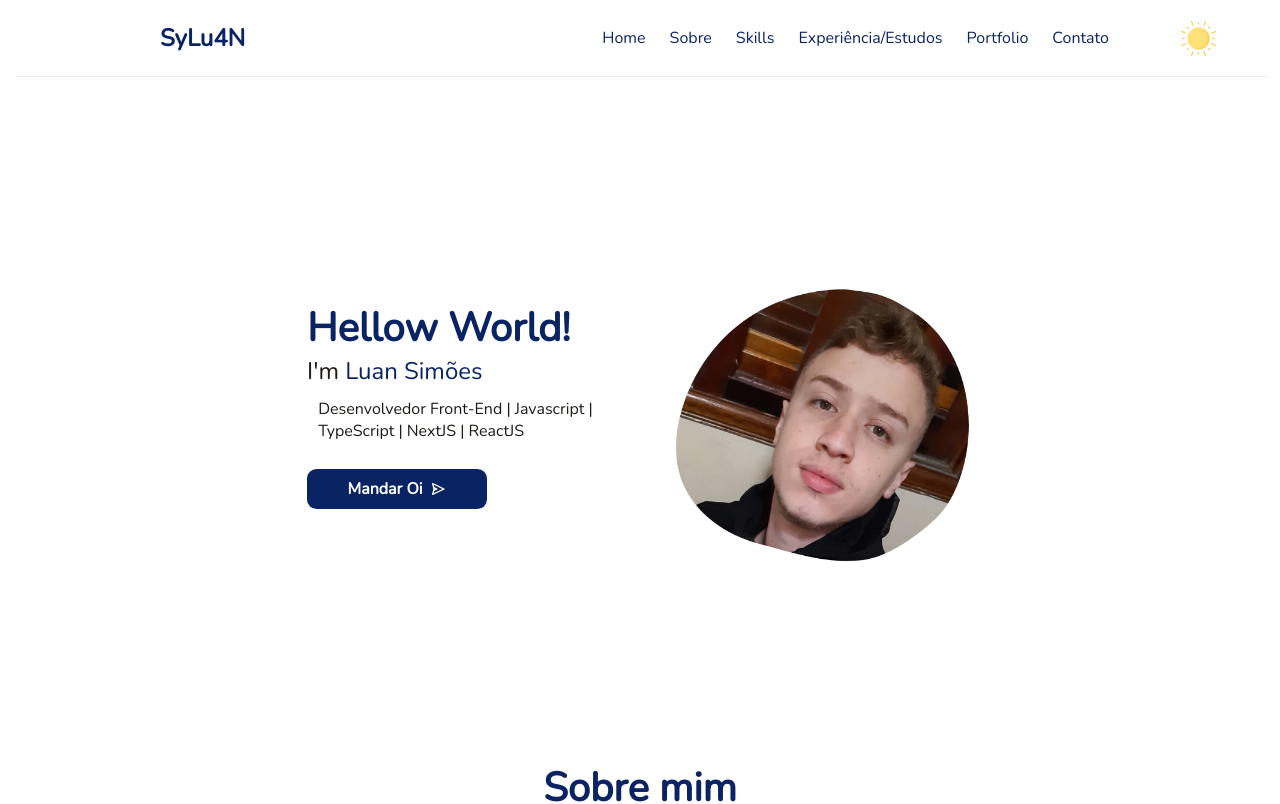
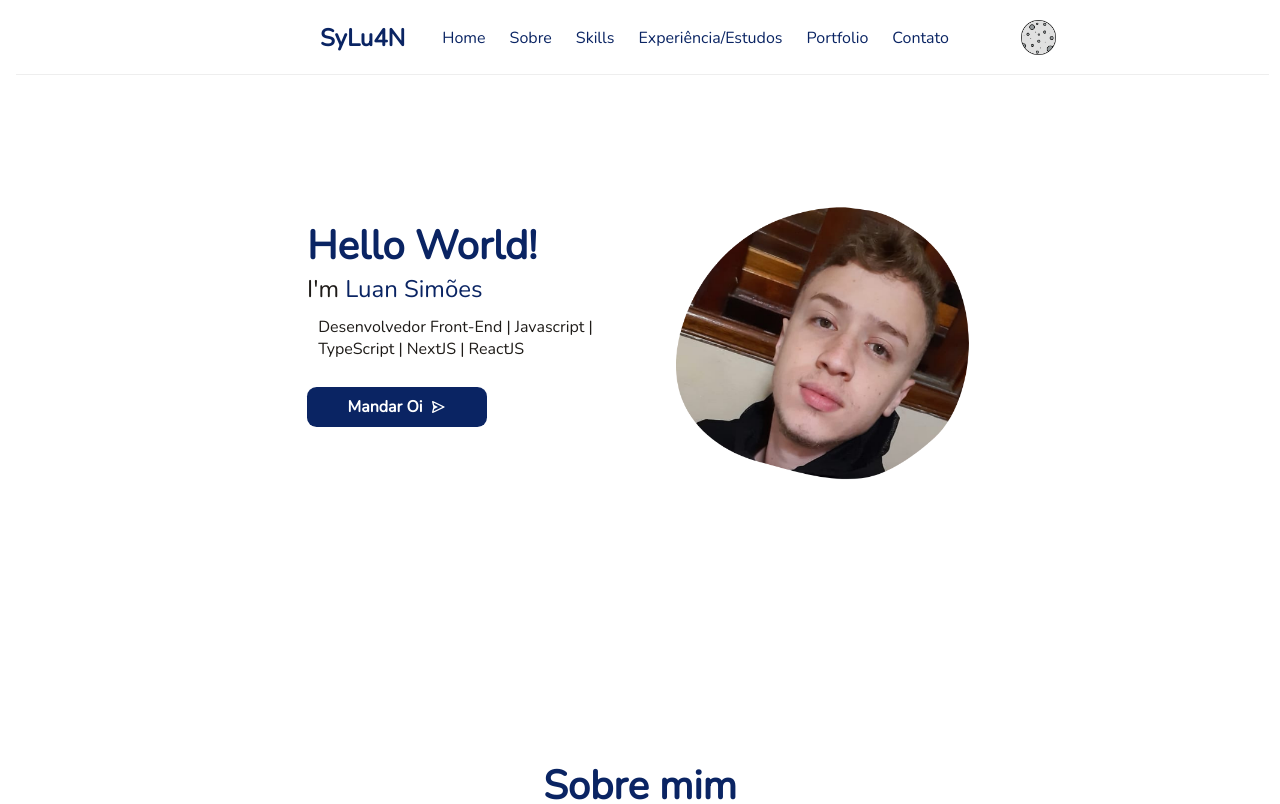
Before and after one commit to SyLu4N/myportfolio, a Next.js app: page / in a window 1280 px wide. Shown: the top 804 px of the page. Built offline with nearby package versions, Linux system fonts and the light colour scheme.

Commit message:
finalizando header

```diff
--- a/src/components/Footer/index.tsx
+++ b/src/components/Footer/index.tsx
@@ -11,7 +11,7 @@ export function Footer(): JSX.Element {
           <h1>Iniciar um projeto</h1>
           <p>
             Se interessou no meu trabalho? <br />
-            Vamos marca uma conversa.
+            Vamos marcar uma conversa.
           </p>
           <a href="mailto:luaan.carlos@hotmail.com">Vamos fazer acontecer</a>
         </div>
--- a/src/components/Header/index.tsx
+++ b/src/components/Header/index.tsx
@@ -1,6 +1,6 @@
 import Image from 'next/image';
 import { useEffect } from 'react';
-import { Container } from './styles';
+import { Container, Padding } from './styles';
 
 interface HeaderProps {
   theme: string;
@@ -23,18 +23,20 @@ export function Header({ theme, setTheme }: HeaderProps): JSX.Element {
     const header = document.querySelector('header') as HTMLElement;
 
     function positionScroll(): void {
-      if (window.scrollY > 50) {
+      if (window.scrollY > 200) {
         const atualPosicao = window.scrollY;
+        header.classList.remove('animationHeaderDow');
+        header.classList.remove('animationHeaderUp');
 
-        if (atualPosicao > ultimaPosicao) {
-          header.classList.remove('animationHeader');
+        if (atualPosicao < ultimaPosicao) {
+          header.classList.add('animationHeaderUp');
         } else {
-          header.classList.add('animationHeader');
+          header.classList.add('animationHeaderDow');
         }
 
         ultimaPosicao = atualPosicao;
       } else {
-        header.classList.remove('animationHeader');
+        header.classList.remove('animationHeaderShowUp');
       }
     }
 
@@ -42,6 +44,8 @@ export function Header({ theme, setTheme }: HeaderProps): JSX.Element {
   }, []);
 
   return (
+    <>
+      <Padding />
       <Container theme={theme}>
         <p />
         <h1>SyLu4N</h1>
@@ -54,15 +58,16 @@ export function Header({ theme, setTheme }: HeaderProps): JSX.Element {
           <a href="#contato">Contato</a>
           <div>
             <Image
-            src={theme === 'dark' ? '/assets/moon.png' : '/assets/sun.png'}
+              src={theme === 'ligth' ? '/assets/moon.png' : '/assets/sun.png'}
               width={35}
               height={35}
-            alt="Imagem de uma lua"
+              alt={theme === 'ligth' ? 'Imagem de uma Lua' : 'Imagem de um Sol'}
               // eslint-disable-next-line react/jsx-no-bind
               onClick={handleTheme}
             />
           </div>
         </nav>
       </Container>
+    </>
   );
 }
--- a/src/components/Header/styles.ts
+++ b/src/components/Header/styles.ts
@@ -3,6 +3,10 @@ import styled from 'styled-components';
 interface ContainerProps {
   theme: string;
 }
+
+export const Padding = styled.div`
+  height: 75px;
+`;
 
 export const Container = styled.header<ContainerProps>`
   display: flex;
@@ -10,15 +14,16 @@ export const Container = styled.header<ContainerProps>`
   align-items: center;
   font-size: 1.2rem;
 
-  padding: 1.3rem 0rem;
+  height: 75px;
+  padding: 0 10rem;
   background-color: var(--background);
   z-index: 2;
+  transition: background-color 600ms;
 
-  position: relative;
+  position: fixed;
   top: 0;
   left: 0;
   right: 0;
-  transition: all 400ms;
 
   p {
     position: absolute;
@@ -87,4 +92,16 @@ export const Container = styled.header<ContainerProps>`
       margin-top: 0%;
     }
   }
+
+  @keyframes headerBaixo {
+    0% {
+      margin-top: 0%;
+      position: fixed;
+    }
+
+    100% {
+      margin-top: -20%;
+      position: fixed;
+    }
+  }
 `;
--- a/src/components/Welcome/index.tsx
+++ b/src/components/Welcome/index.tsx
@@ -7,7 +7,7 @@ export function Welcome(): JSX.Element {
   return (
     <Container id="home">
       <div>
-        <h1>Hellow World!</h1>
+        <h1>Hello World!</h1>
         <p>
           I&apos;m <span>Luan Simões</span>
         </p>
--- a/src/components/Welcome/styles.ts
+++ b/src/components/Welcome/styles.ts
@@ -6,8 +6,8 @@ export const Container = styled.div`
   align-items: center;
   gap: 1rem;
 
-  padding-top: 10rem;
-  padding-bottom: 2rem;
+  padding-top: 5rem;
+  padding-bottom: 7rem;
 
   div {
     display: flex;
--- a/src/components/studyWork/Studys/styles.ts
+++ b/src/components/studyWork/Studys/styles.ts
@@ -12,7 +12,7 @@ export const Container = styled.div<ContainerProps>`
 
   transition: all 400ms;
   position: absolute;
-  right: ${({ isWork }) => (isWork === 'Work' ? '3%' : '101%')};
+  left: ${({ isWork }) => (isWork === 'Work' ? '101%' : '3%')};
   top: 0;
   bottom: 0;
 
--- a/src/components/studyWork/Works/styles.ts
+++ b/src/components/studyWork/Works/styles.ts
@@ -13,7 +13,7 @@ export const Container = styled.div<ContainerProps>`
 
   transition: all 400ms;
   position: absolute;
-  left: ${({ isWork }) => (isWork === 'Work' ? '100%' : '3%')};
+  right: ${({ isWork }) => (isWork === 'Work' ? '3%' : '100%')};
   top: 0;
   bottom: 0;
 `;
--- a/src/components/studyWork/index.tsx
+++ b/src/components/studyWork/index.tsx
@@ -30,7 +30,7 @@ export function StudyWork(): JSX.Element {
       </Content>
 
       <AnimaContent>
-        <Works isWork={isWork} /> <Studys isWork={isWork} />
+        <Studys isWork={isWork} /> <Works isWork={isWork} />
       </AnimaContent>
     </Container>
   );
--- a/src/components/studyWork/styles.ts
+++ b/src/components/studyWork/styles.ts
@@ -42,7 +42,7 @@ export const Content = styled.div<ContentProps>`
 
   button[type='submit'] {
     color: var(--title);
-    ${({ isWork }) => isWork === 'Work' && 'filter: opacity(40%)'};
+    ${({ isWork }) => isWork !== 'Study' && 'filter: opacity(40%)'};
   }
 
   h3 button {
--- a/src/styles/globa.ts
+++ b/src/styles/globa.ts
@@ -24,7 +24,7 @@ export const GlobalStyles = createGlobalStyle`
     scroll-behavior: smooth;
 
     body {
-        transition: all 400ms;
+        transition: all 600ms;
         background-color: var(--background);
         padding: 0 10rem;
         scroll-behavior: smooth;
@@ -54,9 +54,17 @@ export const GlobalStyles = createGlobalStyle`
     display: none;
   }
 
-  .animationHeader {
+  .animationHeaderUp {
     position: fixed;
     animation: 400ms headerCima linear;
-    padding: 1.3rem 10rem;
+    padding: 0 10rem;
+    margin-top: 0px;
+  }
+
+  .animationHeaderDow {
+    position: relative;
+    animation: 1s headerBaixo linear;
+    padding: 0 10rem;
+    margin-top: -75px;
   }
 `;
--- a/src/styles/theme.ts
+++ b/src/styles/theme.ts
@@ -19,6 +19,6 @@ export const ligth: Ligth = {
 export const dark: Dark = {
   background: '#151516',
   title: '#9CA9DE',
-  letter: '#f8f8f2',
-  details: '#f8f8f2',
+  letter: '#EFF2F1',
+  details: '#EDF5FC',
 };
```
Lines whose indentation alone changed are shown as unchanged.
